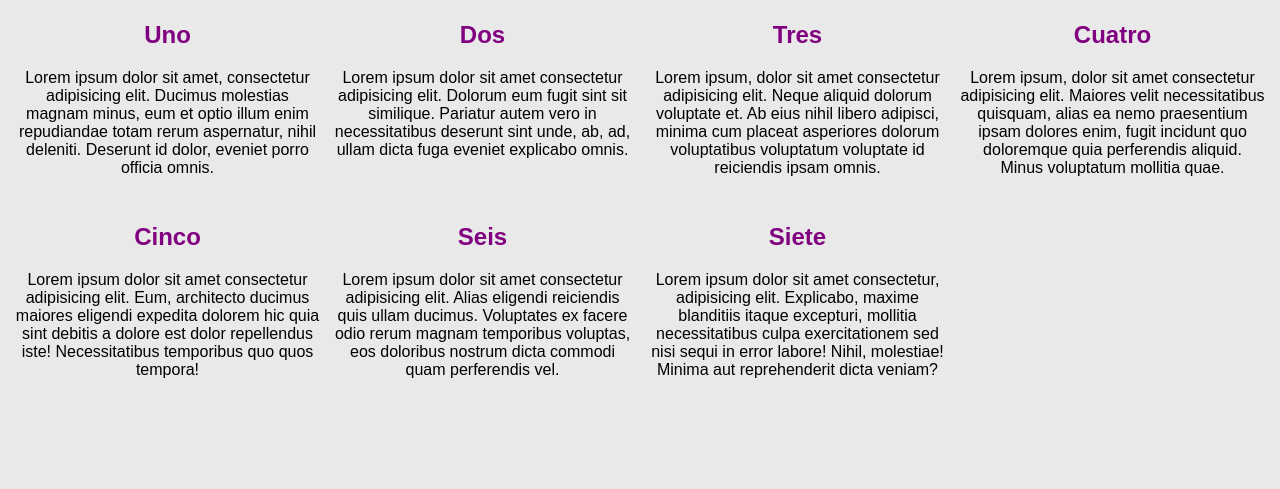
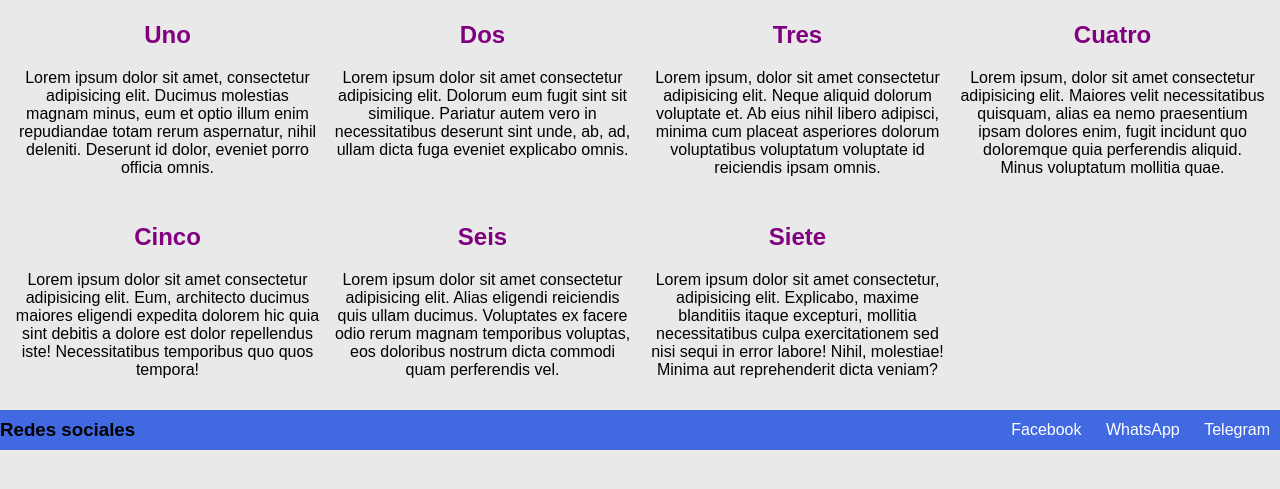
Before and after one commit to SeValbuena/Git-2, a plain HTML site: page index.html in a window 1280 px wide. Shown: the part 139-628 px from the top of the page. Drawn offline with Linux system fonts and the light colour scheme.

Commit message:
Footer listo

```diff
--- a/CSS/style.css
+++ b/CSS/style.css
@@ -51,3 +51,22 @@ main{
     gap: 10px;
     grid-template-rows: repeat(auto-fill, minmax(100px,auto));
 }
+footer{
+    height: 40px;
+    background-color: royalblue;
+    display: inline-flex;
+    align-items: center;
+    justify-content: space-between;
+    width: 100%;
+    position: relative;
+    top: 0;
+}
+footer ul li{
+    display: inline-block;
+    margin: 10px;
+    list-style-type: none;
+}
+footer ul a{
+    text-decoration: none;
+    color: white;
+}
--- a/index.html
+++ b/index.html
@@ -53,5 +53,13 @@
             <p>Lorem ipsum dolor sit amet consectetur, adipisicing elit. Explicabo, maxime blanditiis itaque excepturi, mollitia necessitatibus culpa exercitationem sed nisi sequi in error labore! Nihil, molestiae! Minima aut reprehenderit dicta veniam?</p>
         </article>
     </main>
+    <footer>
+        <h3>Redes sociales</h3>
+        <ul>
+            <li><a href="#">Facebook</a></li>
+            <li><a href="#">WhatsApp</a></li>
+            <li><a href="#">Telegram</a></li>
+        </ul>
+    </footer>
 </body>
 </html>
```
